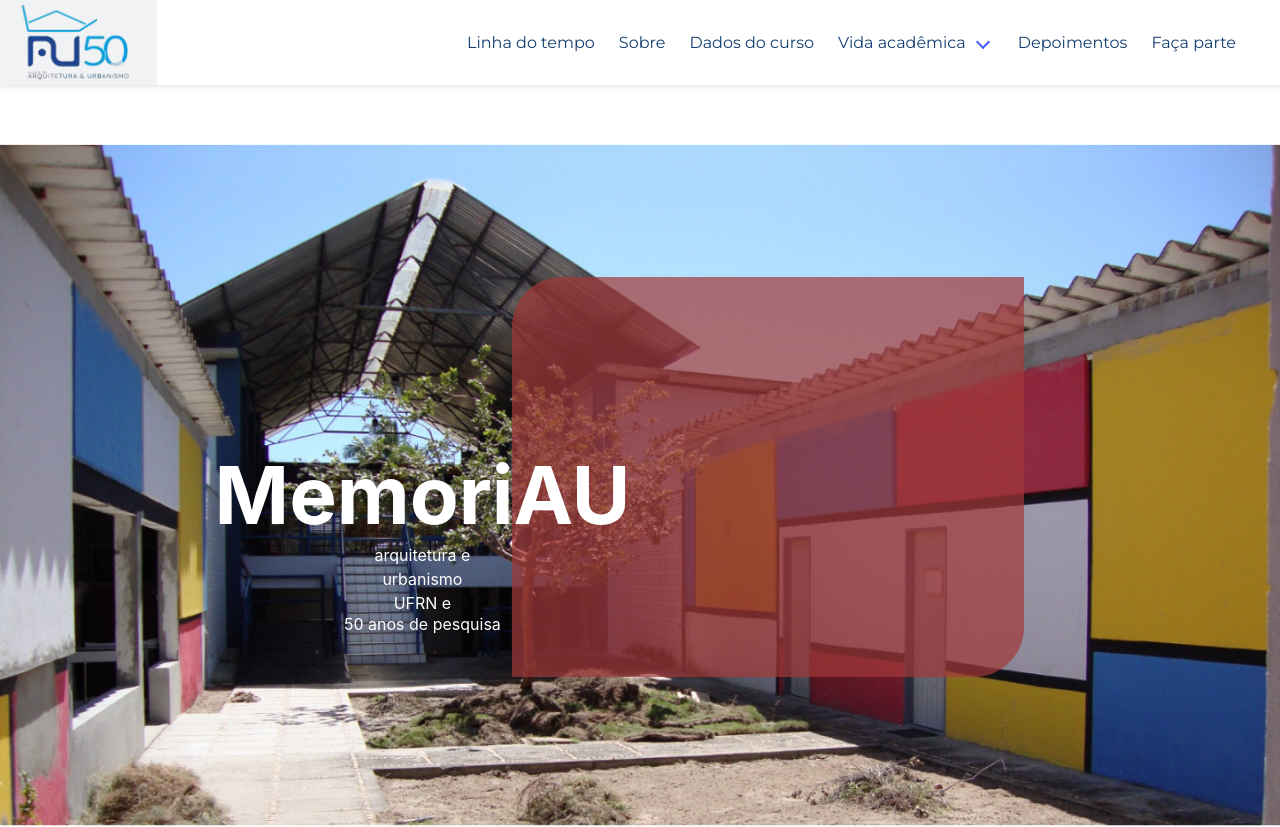
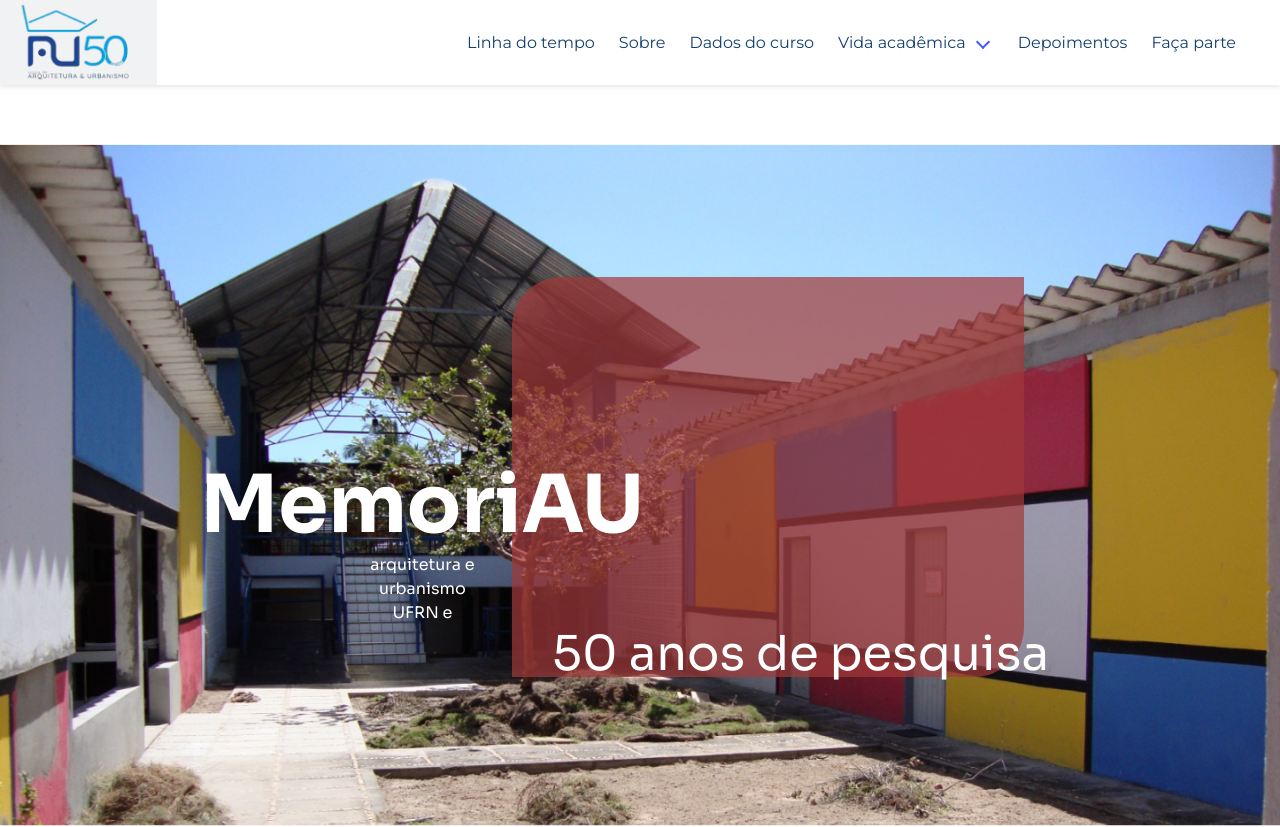
Before and after one commit to andersonpedrodn/MemoriAU-UFRN, an Angular app: page / in a window 1280 px wide. Shown: the top 827 px of the page. Built offline with nearby package versions, Linux system fonts and the light colour scheme.

Commit message:
refatoracao

```diff
--- a/src/app/homepage/homepage/homepage.component.scss
+++ b/src/app/homepage/homepage/homepage.component.scss
@@ -32,6 +32,7 @@ main {
 
 .overlay-text {
     position: absolute;
+    font-family: "Sora", sans-serif;;
     top: 50%;
     left: 50%;
     transform: translate(-50%, -50%);
@@ -40,12 +41,25 @@ main {
     padding-right: 34%;
     padding-top: 10%;
     z-index: 2;
+
 }
 
 .hero-text {
   font-size: 5rem;
   font-weight: bold;
 }
+
+.years-text {
+  position: absolute;
+  font-size: 3rem;
+  padding-left: 40%;
+
+  .heightlight {
+    font-weight: bold;
+
+  }
+}
+
 
 .position-relative {
     position: relative; /* Permite posicionar elementos dentro deste container */
```
